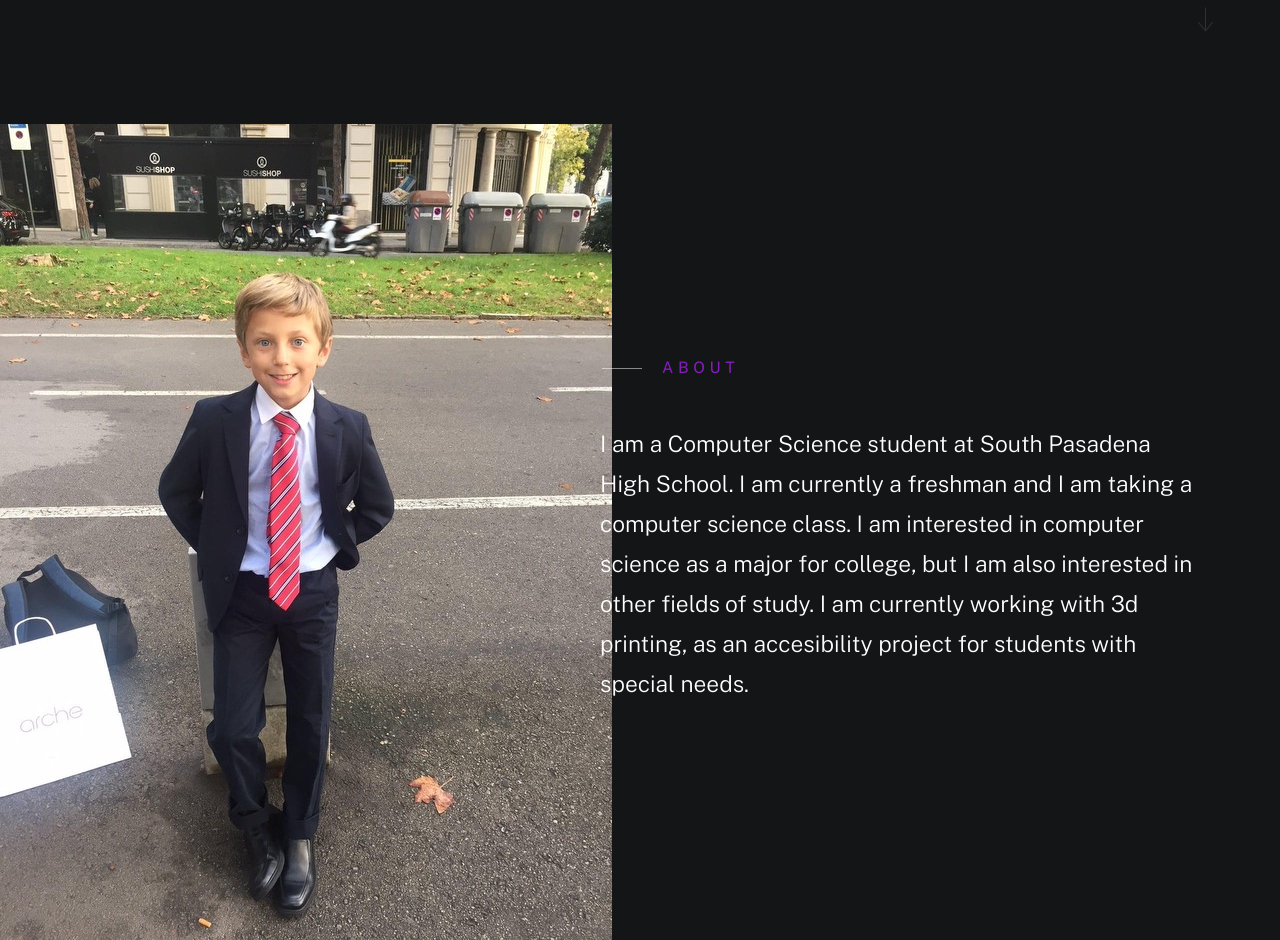
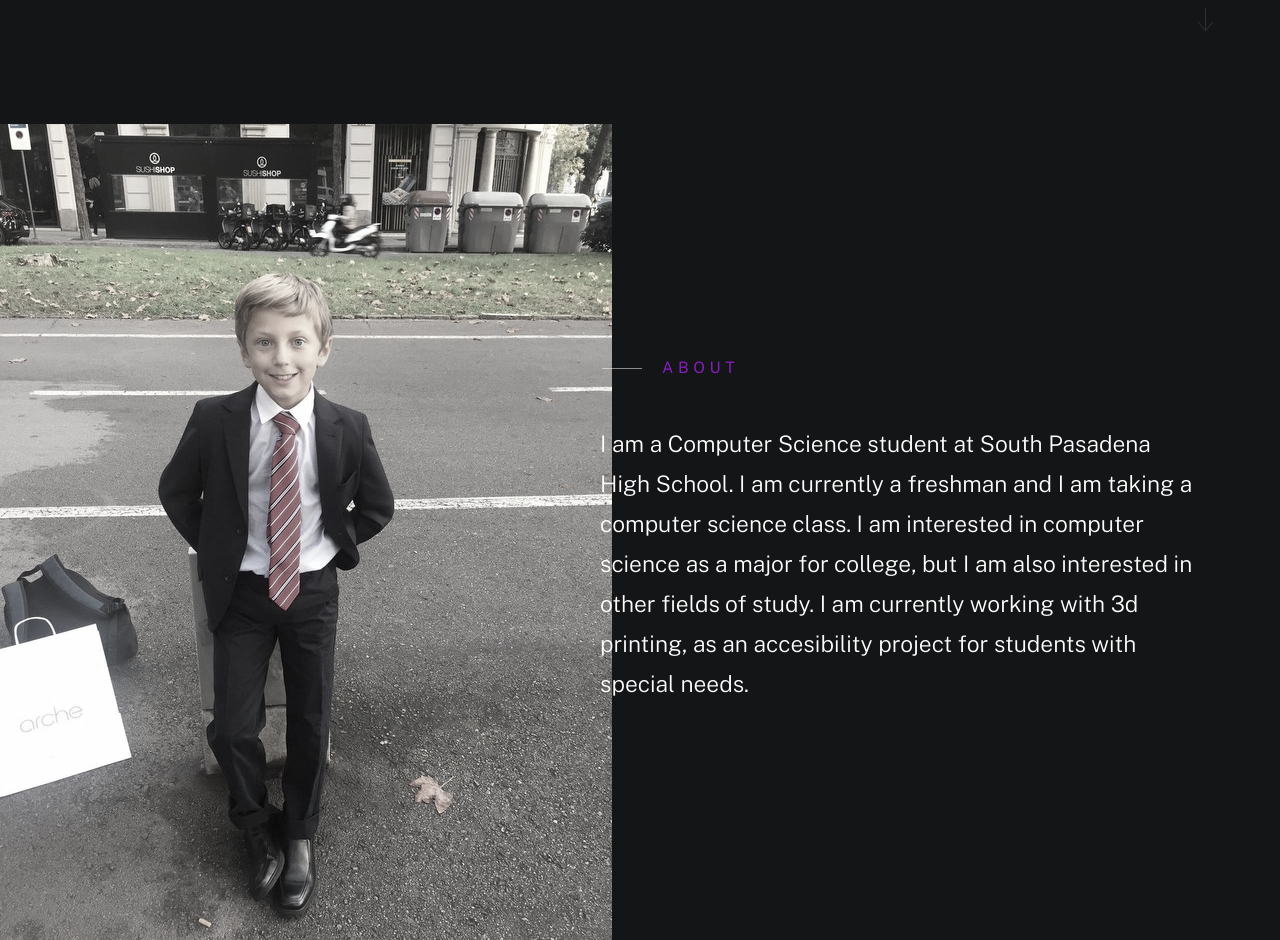
Before and after one commit to wolenik/site, a plain HTML site: page index.html in a window 1280 px wide. Shown: the part 898-1838 px from the top of the page. Drawn offline with nearby package versions, Linux system fonts and the light colour scheme; a web font is replaced by a local one.

Commit message:
Update styles.css
update to test image loading

```diff
--- a/css/styles.css
+++ b/css/styles.css
@@ -3408,12 +3408,16 @@ img.u-pull-left {
 }
 
 .about-info__pic {
+    -webkit-filter: grayscale(80%); /* Safari 6.0 - 9.0 */
+    filter: grayscale(80%);
     opacity: 0.5;
     object-fit     : cover;
     margin         : 0;
     vertical-align : bottom;
 }
 .about-info__pic:hover {
+    -webkit-filter: grayscale(0%); /* Safari 6.0 - 9.0 */
+    filter: grayscale(0%);
     opacity: 0.5;
     object-fit     : cover;
     margin         : 0;
```
